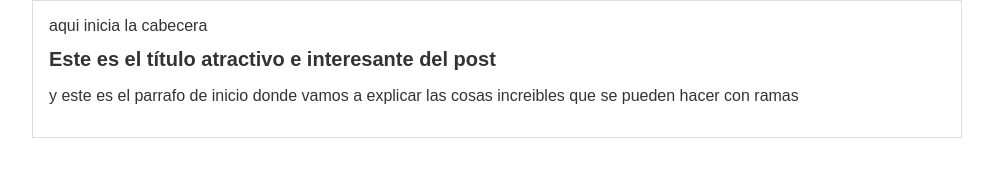
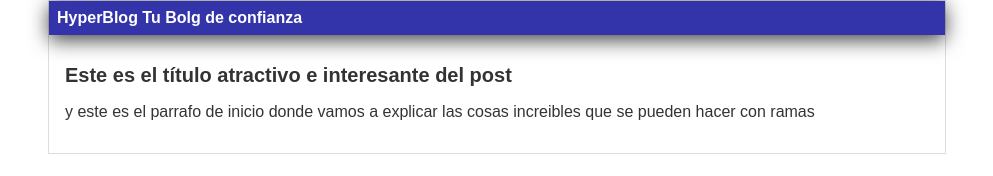
Before and after one commit to afcvz1990/proyecto1, a plain HTML site: page index.html in a window 1280 px wide. Shown: the whole page, without its empty margins (143-1136 px from the left). Drawn offline with Linux system fonts and the light colour scheme.

Commit message:
finalizada la cabecera con diseño azul

```diff
--- a/css/estilos.css
+++ b/css/estilos.css
@@ -6,10 +6,27 @@ body{
     margin: 0;
     padding:0;
 }
+#cabecera
+{
+    background: #33A;
+    box-shadow: 0px 5px 20px 0px rgba(0, 0, 0, 0.75);
+    color: white;
+    font-weight: bold;
+    margin: 0;
+    padding: 0.5em;
+
+}
+#cabecera #tagline
+{
+    padding: 0 0 0 1em;
+    font-weight: normal;
+    font-size: 0.8em;
+
+}
 #container
 {
     width:70%;
-    padding: 1em;
+    padding: 0;
     text-align: left;
     border: 1px solid #DDD;
     margin: 0 auto;
@@ -18,3 +35,8 @@ body{
     font-size: 20px;
 
 }
+#post
+{
+    padding: 1em;
+
+}
--- a/index.html
+++ b/index.html
@@ -10,7 +10,8 @@
 <body>
     <div id="container">
         <div id="cabecera">
-            aqui inicia la cabecera
+            HyperBlog
+            <span id=""tagline">Tu Bolg de confianza </span>
         </div>
         <div id="post">
             <h1>Este es el título atractivo e interesante del post</h1>
```
